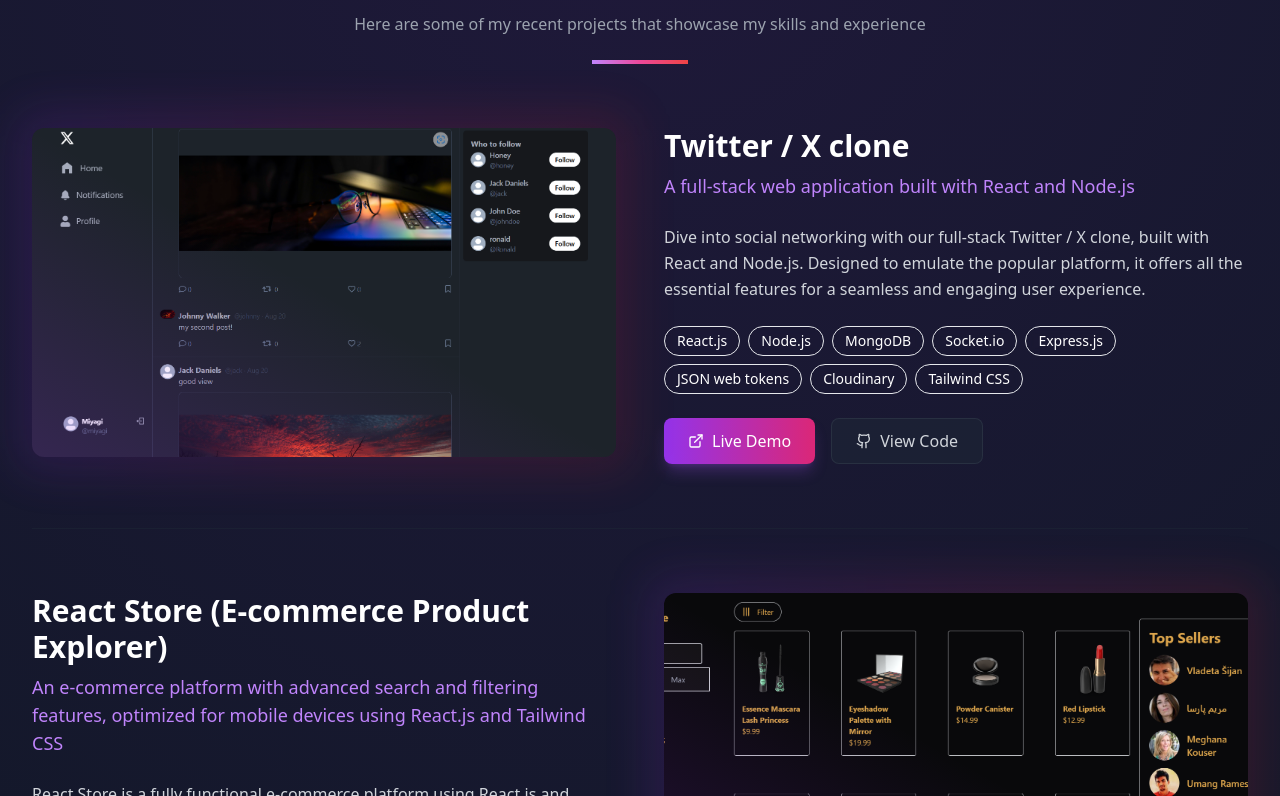
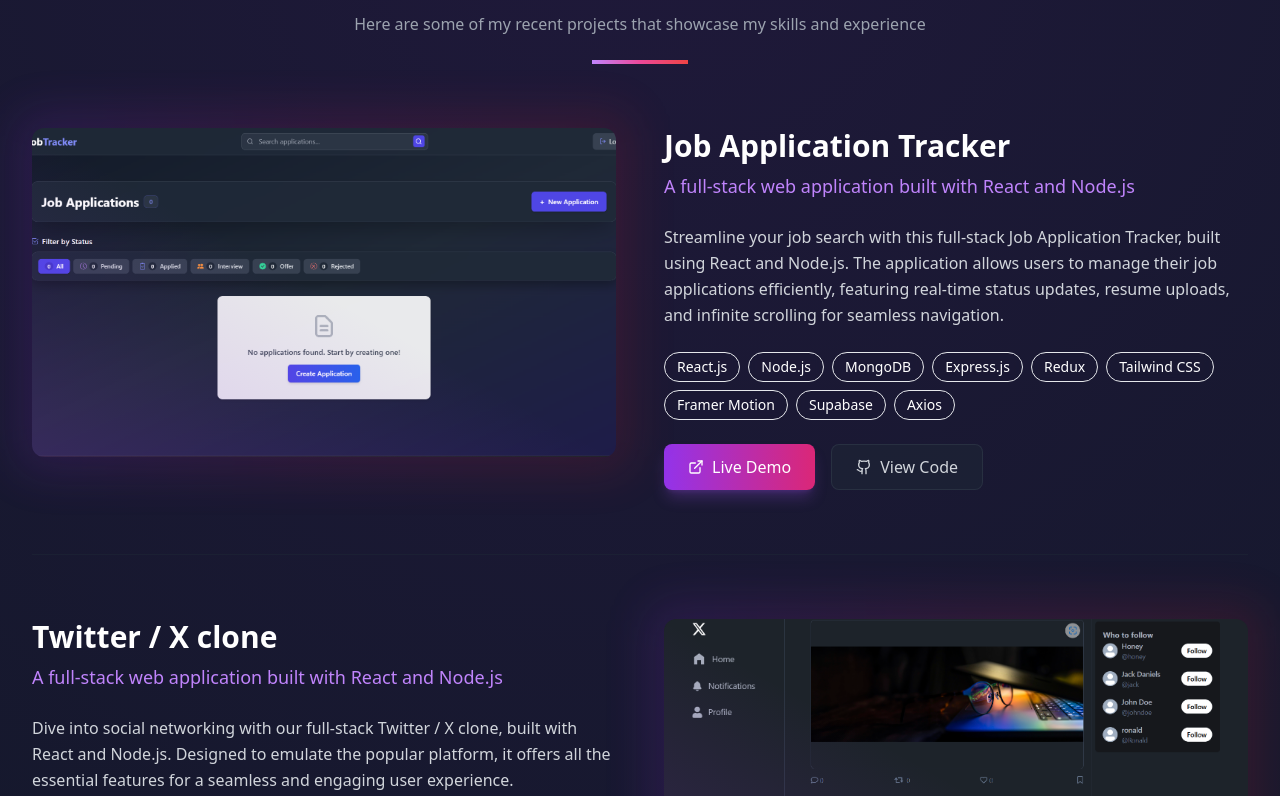
Before and after one commit to YashTirpude/Portfolio, a React (Vite) app: page / in a window 1280 px wide. Shown: the part 924-1720 px from the top of the page. Built offline with nearby package versions, Linux system fonts and the light colour scheme.

Commit message:
new project added

```diff
--- a/src/data/projectData.ts
+++ b/src/data/projectData.ts
@@ -11,6 +11,26 @@
 }
 
 export const projectsData: Project[] = [
+  {
+    title: "Job Application Tracker",
+    description: "A full-stack web application built with React and Node.js",
+    longDescription:
+      "Streamline your job search with this full-stack Job Application Tracker, built using React and Node.js. The application allows users to manage their job applications efficiently, featuring real-time status updates, resume uploads, and infinite scrolling for seamless navigation.",
+    image: "/job-tracker.png",
+    tech: [
+      { name: "React.js", color: "bg-black" },
+      { name: "Node.js", color: "bg-blue-600" },
+      { name: "MongoDB", color: "bg-purple-600" },
+      { name: "Express.js", color: "bg-teal-500" },
+      { name: "Redux", color: "bg-purple-500" },
+      { name: "Tailwind CSS", color: "bg-teal-500" },
+      { name: "Framer Motion", color: "bg-pink-500" },
+      { name: "Supabase", color: "bg-teal-500" },
+      { name: "Axios", color: "bg-blue-400" },
+    ],
+    liveLink: "https://job-application-tracker-orcin.vercel.app/applications",
+    githubLink: "https://github.com/YashTirpude/job-application-tracker",
+  },
   {
     title: " Twitter / X clone",
     description: "A full-stack web application built with React and Node.js",
```
Also changed, not shown: public/job-tracker.png (added).
